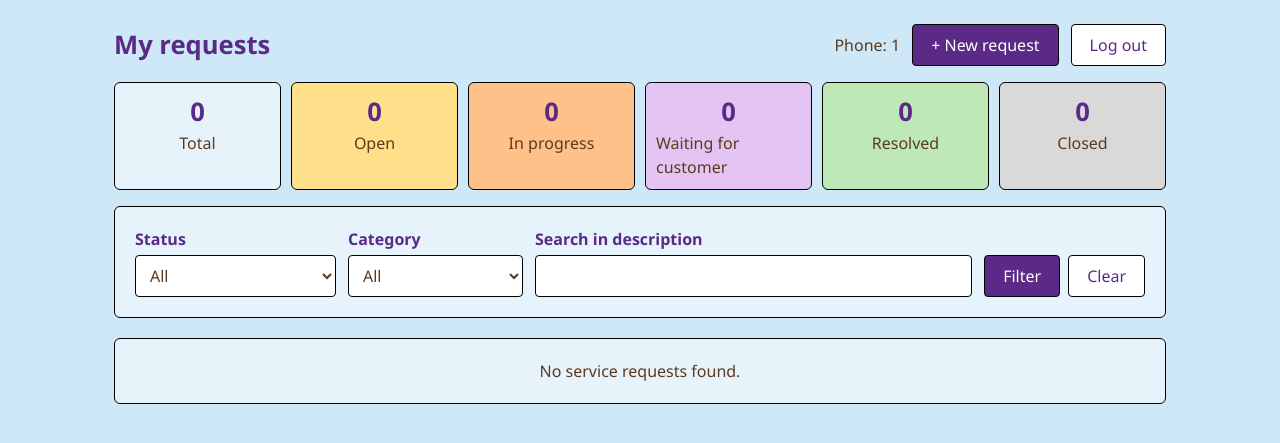
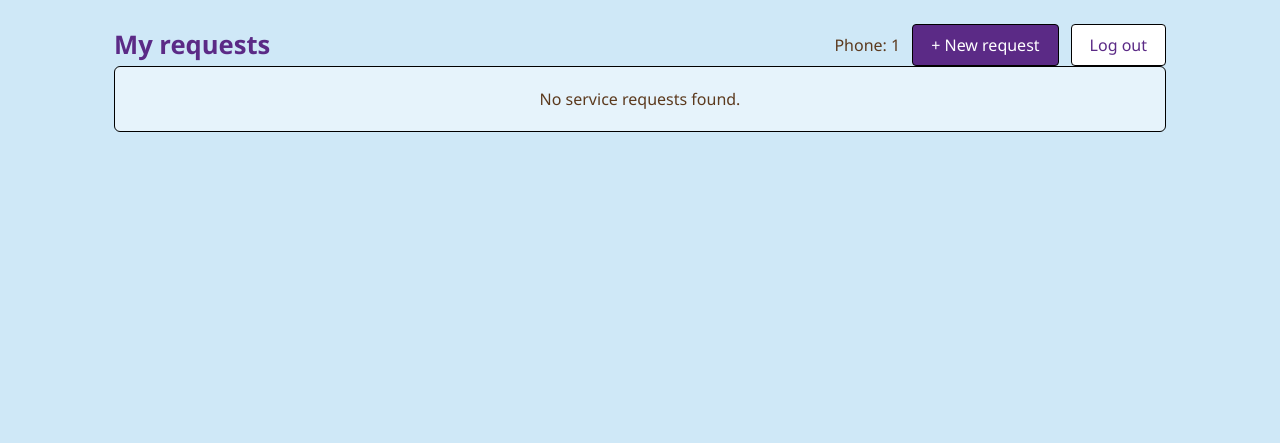
Before and after one commit to motyev-jpg/customer-service-request, a Flask app: page /dashboard in a window 1280 px wide. Shown: the part 66-509 px from the top of the page. Run offline with Flask 3, Linux system fonts and the light colour scheme; the visitor is signed in with stand-in values (Sample User, id 1); data comes from the database, SQL or seed files in the repository.

Commit message:
Remove filters and statistics from dashboard

```diff
--- a/app.py
+++ b/app.py
@@ -140,20 +140,8 @@ def create_app(db_path=None):
     @app.route("/dashboard")
     def dashboard():
         require_login()
-        status = request.args.get("status", "")
-        category = request.args.get("category", "")
-        q = request.args.get("q", "").strip()
-        if status not in statuses:
-            status = ""
-        if category not in categories:
-            category = ""
-        rows = db.list_requests(conn(), current_phone(), status or None,
-                                category or None, q or None)
-        counts = db.status_counts(conn(), current_phone())
-        return render_template(
-            "dashboard.html", rows=rows, counts=counts, total=sum(counts.values()),
-            statuses=cfg["statuses"], categories=cfg["categories"],
-            f_status=status, f_category=category, f_q=q)
+        rows = db.list_requests(conn(), current_phone())
+        return render_template("dashboard.html", rows=rows)
 
     @app.route("/requests/new", methods=["GET", "POST"])
     def new_request():
--- a/config/translations.json
+++ b/config/translations.json
@@ -12,14 +12,9 @@
     "signed_in_as": "Phone",
     "my_requests": "My requests",
     "new_request": "New request",
-    "total": "Total",
     "status": "Status",
     "category": "Category",
     "subcategory": "Sub-category",
-    "all": "All",
-    "search": "Search in description",
-    "filter": "Filter",
-    "clear": "Clear",
     "request_no": "Request #",
     "opened": "Opened",
     "last_update": "Last update",
@@ -53,14 +48,9 @@
     "signed_in_as": "טלפון",
     "my_requests": "הבקשות שלי",
     "new_request": "בקשה חדשה",
-    "total": "סה\"כ",
     "status": "סטטוס",
     "category": "קטגוריה",
     "subcategory": "תת-קטגוריה",
-    "all": "הכול",
-    "search": "חיפוש בתיאור",
-    "filter": "סינון",
-    "clear": "ניקוי",
     "request_no": "מס' בקשה",
     "opened": "נפתחה",
     "last_update": "עדכון אחרון",
--- a/db.py
+++ b/db.py
@@ -110,31 +110,10 @@ def _seed(conn):
             [(cur.lastrowid, s, t) for s, t in times])
 
 
-def _like_escape(text):
-    return text.replace("\\", "\\\\").replace("%", "\\%").replace("_", "\\_")
-
-
-def list_requests(conn, phone, status=None, category=None, q=None):
-    sql = "SELECT * FROM requests WHERE phone = ?"
-    args = [phone]
-    if status:
-        sql += " AND status = ?"
-        args.append(status)
-    if category:
-        sql += " AND category = ?"
-        args.append(category)
-    if q:
-        sql += " AND description LIKE ? ESCAPE '\\'"
-        args.append(f"%{_like_escape(q)}%")
-    sql += " ORDER BY created_at DESC, id DESC"
-    return conn.execute(sql, args).fetchall()
-
-
-def status_counts(conn, phone):
-    rows = conn.execute(
-        "SELECT status, COUNT(*) AS n FROM requests WHERE phone = ? GROUP BY status",
+def list_requests(conn, phone):
+    return conn.execute(
+        "SELECT * FROM requests WHERE phone = ? ORDER BY created_at DESC, id DESC",
         (phone,)).fetchall()
-    return {r["status"]: r["n"] for r in rows}
 
 
 def get_request(conn, request_id, phone):
--- a/static/css/style.css
+++ b/static/css/style.css
@@ -56,7 +56,7 @@ a { color: var(--accent); }
 
 /* Forms */
 label { display: block; margin: 14px 0 4px; font-weight: 600; }
-input[type=text], input[type=tel], input[type=search], select, textarea {
+input[type=text], input[type=tel], select, textarea {
   width: 100%;
   padding: 8px 10px;
   border: 1px solid var(--line);
@@ -111,26 +111,6 @@ textarea { resize: vertical; }
 .toolbar-actions { display: flex; align-items: center; gap: 12px; flex-wrap: wrap; }
 .toolbar-actions .btn { margin-top: 0; }
 
-.counters { display: flex; flex-wrap: wrap; gap: 10px; margin: 16px 0; }
-.counter {
-  flex: 1 1 130px;
-  display: flex;
-  flex-direction: column;
-  align-items: center;
-  padding: 10px;
-  background: var(--c, var(--card));
-  border: 1px solid var(--line);
-  border-radius: 6px;
-}
-.counter strong { font-size: 1.6rem; color: var(--accent); }
-
-.filters { display: flex; flex-wrap: wrap; gap: 12px; align-items: flex-end; }
-.filters > div { min-width: 150px; }
-.filters .grow { flex: 1 1 200px; }
-.filters label { margin-top: 0; }
-.filter-actions { display: flex; gap: 8px; }
-.filter-actions .btn { margin-top: 0; }
-
 .table-wrap { overflow-x: auto; padding: 0; }
 table { width: 100%; border-collapse: collapse; }
 th, td { padding: 10px 12px; border: 1px solid var(--line); text-align: start; }
@@ -167,7 +147,7 @@ tr.clickable:hover { background: #d4ecfa; }
   .card { padding: 14px; }
 
   /* 16px+ fields prevent iOS zoom on focus; 44px touch targets */
-  input[type=text], input[type=tel], input[type=search], select, textarea { font-size: 16px; min-height: 44px; }
+  input[type=text], input[type=tel], select, textarea { font-size: 16px; min-height: 44px; }
   .btn, .chip, .lang-switch a { min-height: 44px; display: inline-flex; align-items: center; justify-content: center; }
   .lang-switch a { min-height: 36px; padding: 4px 10px; }
 
@@ -175,12 +155,6 @@ tr.clickable:hover { background: #d4ecfa; }
   .toolbar-actions { flex-direction: column; align-items: stretch; }
   .toolbar-actions .btn, .toolbar-actions .inline { width: 100%; }
   .who { text-align: center; }
-
-  .counters { display: grid; grid-template-columns: 1fr 1fr; }
-
-  .filters { flex-direction: column; align-items: stretch; }
-  .filters > div, .filters .grow { min-width: 0; width: 100%; flex: none; }
-  .filter-actions .btn { flex: 1; }
 
   .form-actions { flex-direction: column; }
   .form-actions .btn { width: 100%; }
--- a/templates/dashboard.html
+++ b/templates/dashboard.html
@@ -11,44 +11,6 @@
     </form>
   </div>
 </div>
-
-<section class="counters">
-  <div class="counter"><strong>{{ total }}</strong><span>{{ t('total') }}</span></div>
-  {% for s in statuses %}
-  <div class="counter" style="--c: {{ s.color }}">
-    <strong>{{ counts.get(s.id, 0) }}</strong><span>{{ localized(s) }}</span>
-  </div>
-  {% endfor %}
-</section>
-
-<form method="get" class="filters card">
-  <div>
-    <label for="status">{{ t('status') }}</label>
-    <select id="status" name="status">
-      <option value="">{{ t('all') }}</option>
-      {% for s in statuses %}
-      <option value="{{ s.id }}" {{ 'selected' if s.id == f_status }}>{{ localized(s) }}</option>
-      {% endfor %}
-    </select>
-  </div>
-  <div>
-    <label for="category">{{ t('category') }}</label>
-    <select id="category" name="category">
-      <option value="">{{ t('all') }}</option>
-      {% for c in categories %}
-      <option value="{{ c.id }}" {{ 'selected' if c.id == f_category }}>{{ localized(c) }}</option>
-      {% endfor %}
-    </select>
-  </div>
-  <div class="grow">
-    <label for="q">{{ t('search') }}</label>
-    <input id="q" name="q" type="search" value="{{ f_q }}">
-  </div>
-  <div class="filter-actions">
-    <button type="submit" class="btn">{{ t('filter') }}</button>
-    <a class="btn btn-secondary" href="{{ url_for('dashboard') }}">{{ t('clear') }}</a>
-  </div>
-</form>
 
 <section class="card table-wrap">
   {% if rows %}
```
Also changed, not shown: concept.md (+1 -2 lines), tests/test_app.py (+3 -6 lines), README.md.
